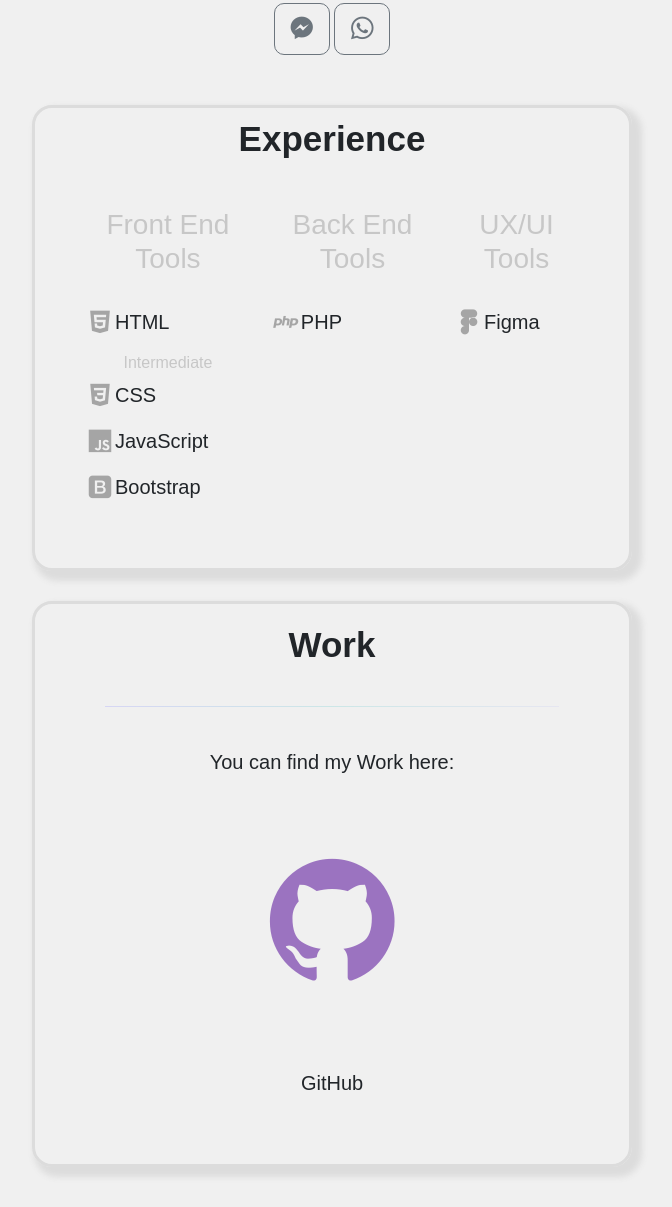
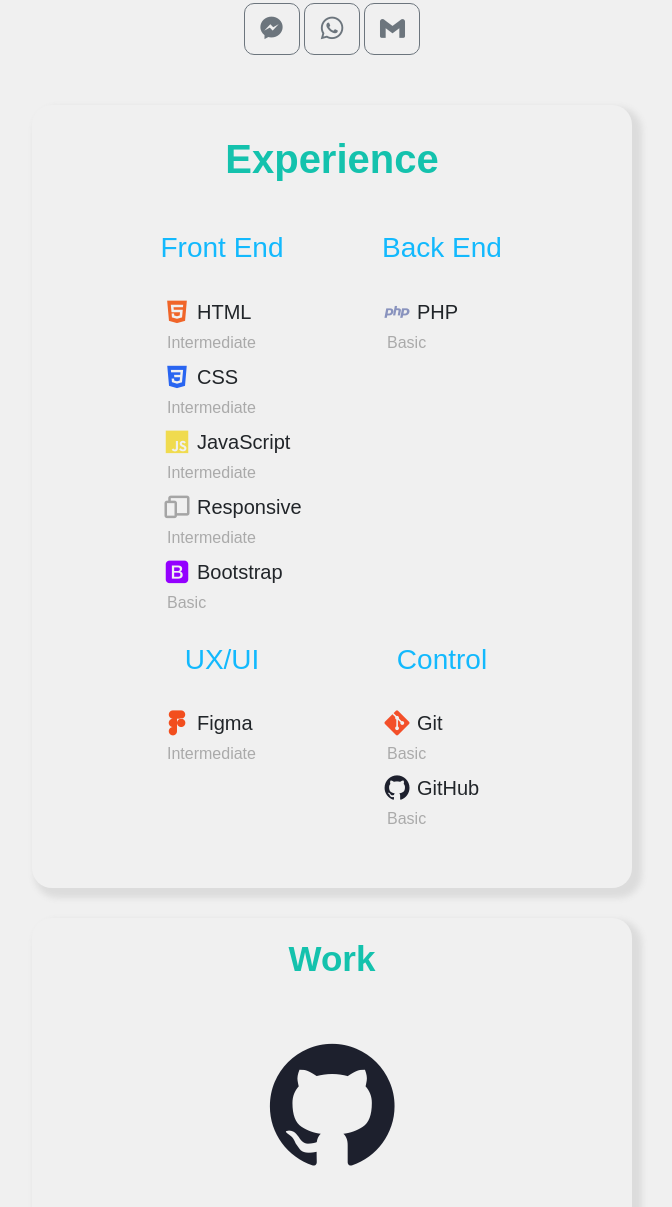
Before and after one commit to FedeRochaP/Portfolio, a plain HTML site: page index.html in a window 1280 px wide. Shown: the part 565-1772 px from the top of the page, without its empty margins (308-980 px from the left). Drawn offline with nearby package versions, Linux system fonts and the light colour scheme.

Commit message:
Avanzando

```diff
--- a/index.html
+++ b/index.html
@@ -32,6 +32,7 @@
             <div class="icon">
                 <button class="btn btn-outline-secondary"><i class='bx bxl-messenger'></i></button>
                 <button class="btn btn-outline-secondary"><i class='bx bxl-whatsapp' ></i></button>
+                <button class="btn btn-outline-secondary"><i class='bx bxl-gmail' ></i></button>
             </div>
         </section>
 
@@ -39,34 +40,71 @@
             <h1>Experience</h1>
             <div class="experience-box">
                 <div class="t-box">
-                    <h3>Front End Tools</h3>
+                    <h3>Front End</h3>
                     <br>
-                    <div>
-                        <div class="icon-exp" style="flex-direction: column;" >
+                    <div class="a-box">
+                        <div class="order b-1">
                             <div class="icon-exp"><i class='bx bxl-html5'></i><p>HTML</p></div>
                             <h5>Intermediate</h5>
                         </div>
-                        <div class="icon-exp"><i class='bx bxl-css3'></i><p>CSS</p></div>
-                        <div class="icon-exp"><i class='bx bxl-javascript'></i><p>JavaScript</p></div>
-                        <div class="icon-exp"><i class='bx bxl-bootstrap'></i><p>Bootstrap</p></div>
+                        <div class="order b-2">
+                            <div class="icon-exp"><i class='bx bxl-css3'></i><p>CSS</p></div>
+                            <h5>Intermediate</h5>
+                        </div>
+                        <div class="order b-3">
+                            <div class="icon-exp"><i class='bx bxl-javascript'></i><p>JavaScript</p></div>
+                            <h5>Intermediate</h5>
+                        </div>
+                        <div class="order">
+                            <div class="icon-exp"><i class='bx bx-devices'></i><p>Responsive</p></div>
+                            <h5>Intermediate</h5>
+                        </div>
+                        <div class="order b-4">
+                            <div class="icon-exp"><i class='bx bxl-bootstrap'></i><p>Bootstrap</p></div>
+                            <h5>Basic</h5>
+                        </div>
                     </div>
                 </div>
 
                 <div class="t-box">
-                    <h3>Back End Tools</h3>
+                    <h3>Back End</h3>
                     <br>
-                    <div>
-                        <div class="icon-exp"><i class='bx bxl-php'></i><p>PHP</p></div>
+                    <div class="a-box b-5">
+                        <div class="order">
+                            <div class="icon-exp"><i class='bx bxl-php'></i><p>PHP</p></div>
+                            <h5>Basic</h5>
+                        </div>
                     </div>
                 </div>
 
                 <div class="t-box">
-                    <h3>UX/UI Tools</h3>
+                    <h3>UX/UI</h3>
                     <br>
-                    <div>
-                        <div class="icon-exp"><i class='bx bxl-figma'></i><p>Figma</p></div>
+                    <div class="a-box">
+                        <div class="order b-6">
+                            <div class="icon-exp"><i class='bx bxl-figma'></i><p>Figma</p></div>
+                            <h5>Intermediate</h5>
+                        </div>
                     </div>
                 </div>
+
+                <div class="t-box">
+                    <h3>Control</h3>
+                    <br>
+                    <div class="a-box">
+                        <div class="order b-7">
+                            <div class="icon-exp"><i class='bx bxl-git'></i><p>Git</p></div>
+                            <h5>Basic</h5>
+                        </div>
+                    </div>
+                    <div class="a-box">
+                        <div class="order b-8">
+                            <div class="icon-exp"><i class='bx bxl-github'></i><p>GitHub</p></div>
+                            <h5>Basic</h5>
+                        </div>
+                    </div>
+                </div>
+
             </div>
 
         </section>
@@ -74,16 +112,17 @@
         <section id="work">
             <div class="work">
                 <h1>Work</h1>
-                <hr>
-                <p>You can find my Work here:</p>
                 <div class="work-icons">
                     <div class="div-github">
-                        <a href="https://github.com/FedeRochaP" target="blank">
-                            <i class='bx bxl-github'></i>
-                        </a>
-                        <p>GitHub</p>
+                        <a href="https://github.com/FedeRochaP" target="blank"><i class='bx bxl-github'></i></a>
                     </div>
                 </div>
+
+                <div class="work-img">
+                    <img src="images/NodosHub.jpg" alt="NodosHub">
+                    <img src="images/Santa Rosa 2.jpg" alt="Santa Rosa de Lima">
+                </div>
+
             </div>
         </section>
 
--- a/style.css
+++ b/style.css
@@ -2,8 +2,10 @@
     margin: 0;
     padding: 0;
     box-sizing: border-box;
-    font-family: 'Reem Kufi', sans-serif;
+    font-family: 'Google Sans', sans-serif;
 }
+
+/* General */
 
 h1 {
     font-size: 40px;
@@ -11,12 +13,12 @@ h1 {
 }
 
 h3 {
-    color: rgb(199, 199, 199);
+    color: #13b9fd;
 }
 
 h5 {
     font-size: 16px;
-    color: rgb(199, 199, 199);
+    color: #aaaaaa;
 }
 
 hr {
@@ -100,6 +102,8 @@ main {
     text-align: center;
 }
 
+/* Info Section */
+
 #info {
     margin-top: 50px;
     width: 100%;
@@ -113,7 +117,7 @@ main {
     height: 200px;
     background-size: cover;
     background-image: url('images/ok.jpg');
-    border: solid 4px rgb(22, 199, 199);
+    border: solid 4px #13b9fd;
     border-radius: 50%;
 }
 
@@ -138,12 +142,106 @@ main {
     border-radius: 10px;
 }
 
+/* Experience Section */
+
+#experience {
+    width: 100%;
+    margin-top: 50px;
+    padding: 10px;
+    height: auto;
+    text-align: center;
+    box-shadow: 6px 6px 6px 4px #dcdcdc;
+    border-radius: 20px;
+    max-width: 600px;
+}
+
+#experience h1 {
+    margin-top: 20px;
+    font-size: 40px;
+    color: #14c2ad;
+}
+
+#experience p {
+    font-size: 20px;
+}
+
+.experience-box {
+    padding: 40px;
+    display: flex;
+    border-radius: 20px;
+    gap: 20px;
+    flex-wrap: wrap;
+    justify-content: center;
+}
+
+.experience-box i {
+    font-size: 30px;
+    color: #a5a5a5;
+    margin-right: 5px;
+}
+
+.t-box {
+    text-align: center;
+    width: 200px;
+}
+
+.a-box {
+    padding-left: 20%;
+}
+
+.icon-exp {
+    display: flex;
+}
+
+.order {
+    text-align: left;
+}
+
+.order h5 {
+    margin-top: -10px;
+    margin-left: 5px;
+    margin-bottom: 10px;
+}
+
+.b-1 i{
+    color: #f06529;
+}
+
+.b-2 i{
+    color: #2965f1;
+}
+
+.b-3 i{
+    color: #f0db4f;
+}
+
+.b-4 i{
+    color: #9400FF;
+}
+
+.b-5 i{
+    color: #8993be ;
+}
+
+.b-6 i{
+    color: #F24E1E;
+}
+
+.b-7 i{
+    color:#f34f29 ;
+}
+
+.b-8 i{
+    color: #1d202d ;
+}
+
+/* Work Section */
+
 #work {
     margin: 30px 0px;
     padding: 20px;
     width: 100%;
     text-align: center;
-    border: solid #dcdcdc;
     box-shadow: 6px 6px 6px 4px #dcdcdc;
     border-radius: 20px;
     max-width: 600px;
@@ -152,6 +250,7 @@ main {
 .work h1 {
     font-size: 35px;
     padding-bottom: 20px;
+    color: #14c2ad;
 }
 
 .work p {
@@ -171,53 +270,21 @@ main {
 }
 
 .work a {
-    color: rgb(155, 115, 192);
+    color: #1d202d;
 }
 
 .div-github {
     font-size: 150px;
 }
 
-#experience {
-    width: 100%;
-    margin-top: 50px;
-    padding: 10px;
-    height: auto;
-    text-align: center;
-    border: solid #dcdcdc;
-    box-shadow: 6px 6px 6px 4px #dcdcdc;
-    border-radius: 20px;
-    max-width: 600px;
+.work-img {
+    display: flex;
+    gap: 20px;
+    flex-wrap: wrap;
 }
 
-#experience h1 {
-    font-size: 35px;
+.work-img img {
+    width: 45%;
+    height: 150px;
+    border-radius: 20px;
 }
-
-#experience p {
-    font-size: 20px;
-}
-
-.experience-box {
-    padding: 40px;
-    display: flex;
-    border-radius: 20px;
-    gap: 20px;
-}
-
-.experience-box i {
-    font-size: 30px;
-    color: #a5a5a5;
-}
-
-.t-box {
-    text-align: center;
-}
-
-.icon-exp {
-    display: flex;
-}
-
-@media screen and (min) {
-
-}
```
Also changed, not shown: images/NodosHub.jpg (added), images/Santa Rosa 2.jpg (added), images/Santa Rosa.jpg (added).
